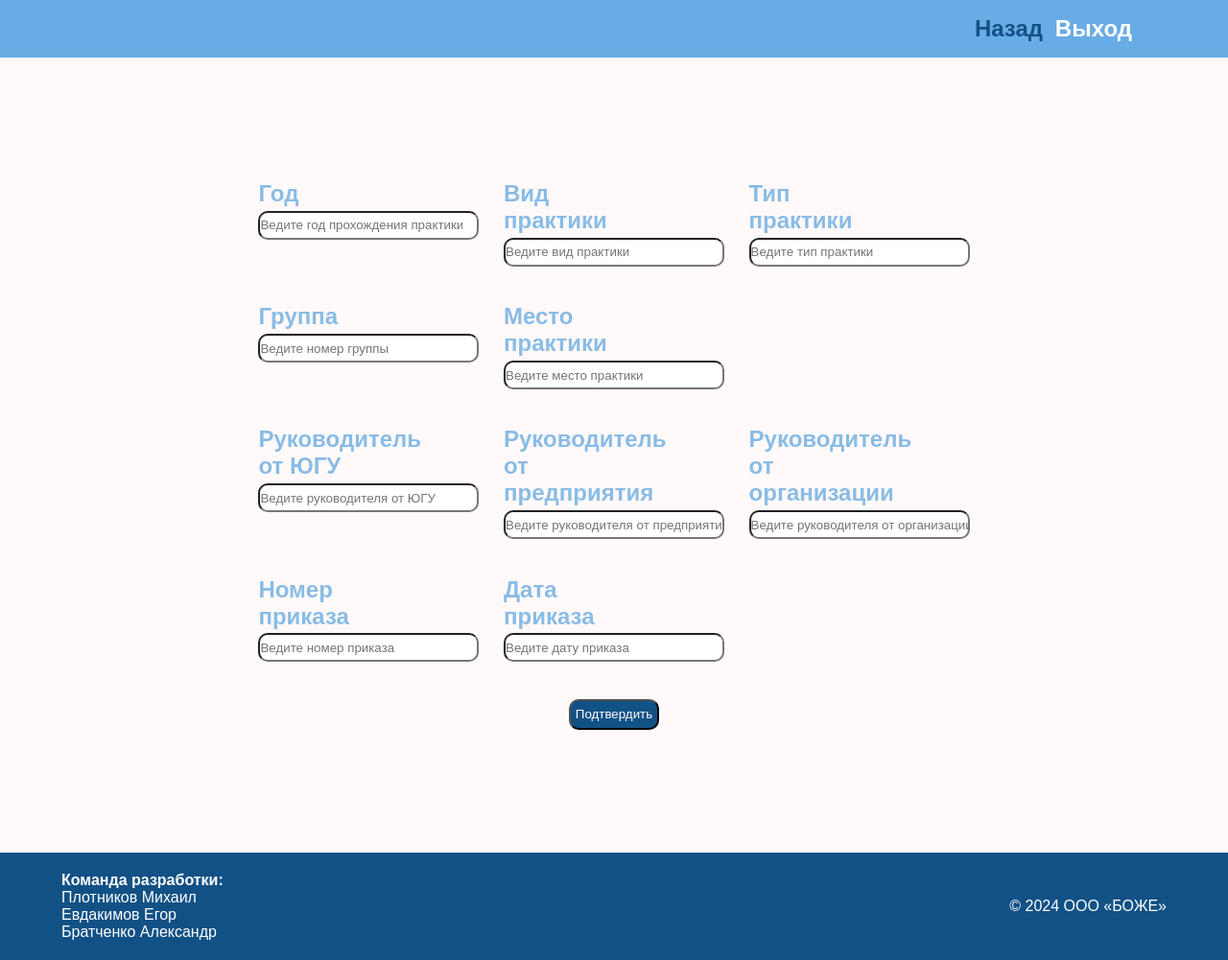
After one commit to Me-Ri/Second_Week_Practice, a PHP site: page /OPOP-fill.html in a window 1280 px wide. The commit adds this page. Shown: the whole page at 96% size. Run offline with PHP 8.4, Linux system fonts and the light colour scheme.

Commit message:
update front

```diff
--- /dev/null
+++ b/front/OPOP-fill.html
@@ -0,0 +1,96 @@
+<!DOCTYPE html>
+<html lang="ru">
+<head>
+    <meta charset="UTF-8">
+    <meta name="viewport" content="width=device-width, initial-scale=1.0">
+    <link rel="stylesheet" href="assets/css/OPOP-fill.css">
+    <title>Заполнение заявления</title>
+</head>
+<body>
+
+    <header>
+        <div class="header-container">
+			<div class="container-content">
+                <a class="content-back link" href="manager-OPOP.html">
+                    <strong>Назад</strong>
+                </a>
+				<a class="content-exit" href="signupAndLogin.html">
+                    <!-- <span class="info-reg">Выход</span> -->
+                    <strong>Выход</strong>
+                </a>
+			</div>
+		</div>
+    </header>
+
+    <main>
+        <div class="main-container">
+            <div class="main-content">
+                <div class="practic">
+                    <div>
+                        <h2>Год</h2>
+                        <input type="number" name="year-practice" placeholder="Ведите год прохождения практики">
+                    </div>
+                    <div>
+                        <h2>Вид практики</h2>
+                        <input type="text" name="mode-practice" placeholder="Ведите вид практики">
+                    </div>
+                    <div>
+                        <h2>Тип практики</h2>
+                        <input type="text" name="type-practice" placeholder="Ведите тип практики">
+                    </div>
+                </div>
+                <div class="practic">
+                    <div>
+                        <h2>Группа</h2>
+                        <input type="text" name="group-practice" placeholder="Ведите номер группы">
+                    </div>
+                    <div>
+                        <h2>Место практики</h2>
+                        <input type="text" name="place-practice" placeholder="Ведите место практики">
+                    </div>
+                </div>
+                <div class="practic">
+                    <div>
+                        <h2>Руководитель от ЮГУ</h2>
+                        <input type="text" name="manager-USU" placeholder="Ведите руководителя от ЮГУ">
+                    </div>
+                    <div>
+                        <h2>Руководитель от предприятия</h2>
+                        <input type="text" name="manager-company" placeholder="Ведите руководителя от предприятия">
+                    </div>
+                    <div>
+                        <h2>Руководитель от организации</h2>
+                        <input type="text" name="manager-organization" placeholder="Ведите руководителя от организации">
+                    </div>
+                </div>
+                <div class="practic">
+                    <div>
+                        <h2>Номер приказа</h2>
+                        <input type="text" name="number-order" placeholder="Ведите номер приказа">
+                    </div>
+                    <div>
+                        <h2>Дата приказа</h2>
+                        <input type="text" name="date-order" placeholder="Ведите дату приказа">
+                    </div>
+                </div>
+            </div>
+            <form action="">
+                <button class="btn" type="button" type="submit">Подтвердить</button>
+            </form>
+		</div>
+    </main>
+
+    <footer>
+        <p>
+            <strong>Команда разработки:</strong><br>
+            Плотников Михаил<br>
+            Евдакимов Егор<br>
+            Братченко Александр
+        </p>
+        <p>
+            © 2024 ООО «БОЖЕ»
+        </p>
+    </footer>
+
+</body>
+</html>
--- /dev/null
+++ b/front/assets/css/OPOP-fill.css
@@ -0,0 +1,43 @@
+@import "root/root.css";
+@import "root/header.css";
+@import "root/footer.css";
+
+.link {
+    color: #125185;
+}
+
+h2 {
+    color: #89BCE6;
+    padding-bottom: 0.3vw;
+    width: 12vw;
+}
+
+input {
+    width: 230px;
+    height: 30px;
+    border-radius: 10px;
+
+}
+
+.main-container {
+    display: flex;
+    flex-direction: column;
+    justify-content: center;
+    align-items: center;
+    margin: 10vw 0;
+}
+
+.practic {
+    display: flex;
+    flex-direction: row;
+    gap: 2vw;
+    margin-bottom: 3vw;
+}
+
+.btn {
+    padding: 0.5vw 0.4vw;
+    border-radius: 10px;
+    color: white;
+    background-color: #125185;
+    cursor: pointer;
+}
--- a/front/student-page.html
+++ b/front/student-page.html
@@ -11,10 +11,10 @@
     <header>
         <div class="header-container">
 			<div class="container-content">
-				<a class="content-exit" href="signupAndLogin.html">
+				<button class="content-exit" href="signupAndLogin.html">
                     <!-- <span class="info-reg">Выход</span> -->
                     <strong>Выход</strong>
-                </a>
+                </button>
 			</div>
 		</div>
     </header>
```
Also changed, not shown: front/assets/css/OPOP.css (+7 -0 lines), front/manager-OPOP.html (+25 -6 lines), front/manager-create.html (added).
